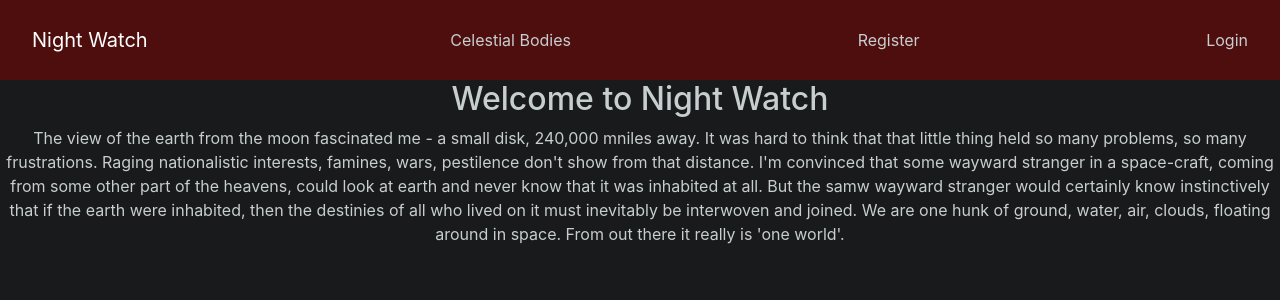
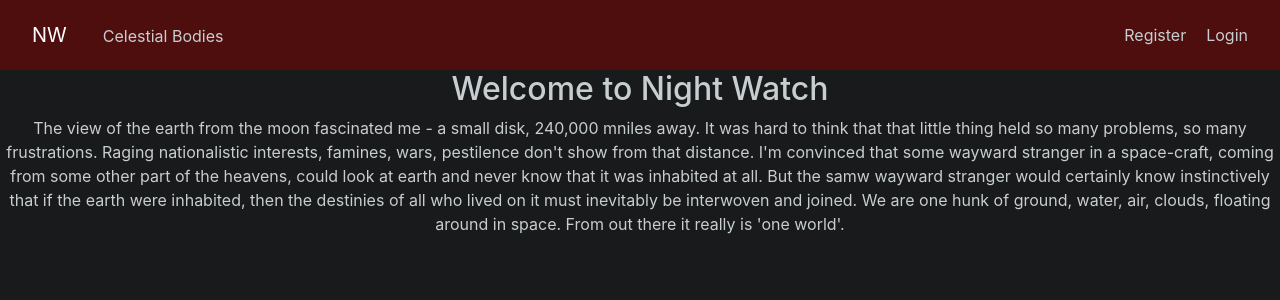
Before and after one commit to PatrickBoynton/night_watch, a React (Create React App) app in the folder frontend/static/: page / in a window 1280 px wide. Shown: the top 300 px of the page. Built offline with nearby package versions, Linux system fonts and the light colour scheme; no server answers.

Commit message:
Working on making the navbar look better.

```diff
--- a/frontend/static/src/components/Navigation.js
+++ b/frontend/static/src/components/Navigation.js
@@ -38,22 +38,35 @@ class Navigation extends Component {
                         this.props.isLoggedIn
                             ?
                             <>
-                                <NavLink className="navbar-brand" to='/'>Night Watch</NavLink>
+                                <NavLink className="navbar-brand" to='/'>NW</NavLink>
+                                <span>
+                                    <NavLink to="/celestial-list">Celestial Bodies</NavLink>
+                                    <NavLink style={{padding: '0 20px 0 20px'}} to="/events">Solar Events</NavLink>
+                                    <NavLink to="/event/form">My Events</NavLink>
+                                </span>
 
+                                {
+                                    this.props.isAdmin
+                                        ?
+                                        <NavLink to='/admin'>Admin Area</NavLink>
+                                        :
+                                        null
+                                }
 
-                                <NavLink to="/celestial-list">Celestial Bodies</NavLink>
-                                <NavLink to="/events">Solar Events</NavLink>
-                                <NavLink to="/event/form">My Events</NavLink>
-                                <NavLink to='/glossary'>Glossary</NavLink>
                                 <NavLink to="/profile">Profile</NavLink>
                                 <NavLink to='/logout' onClick={this.handleLogout}>Logout</NavLink>
                             </>
                             :
                             <>
-                                <NavLink className="navbar-brand" to='/home'>Night Watch</NavLink>
-                                <NavLink to="/celestial-list">Celestial Bodies</NavLink>
-                                <NavLink to="/register">Register</NavLink>
-                                <NavLink to="/login">Login</NavLink>
+                                <span>
+                                    <NavLink className="navbar-brand" to='/home'>NW</NavLink>
+                                    <NavLink style={{paddingLeft: '20px'}}
+                                             to="/celestial-list">Celestial Bodies</NavLink>
+                                </span>
+                                <span>
+                                    <NavLink style={{paddingRight: '20px'}} to="/register">Register</NavLink>
+                                    <NavLink to="/login">Login</NavLink>
+                                </span>
                             </>
                     }
                     {
```
